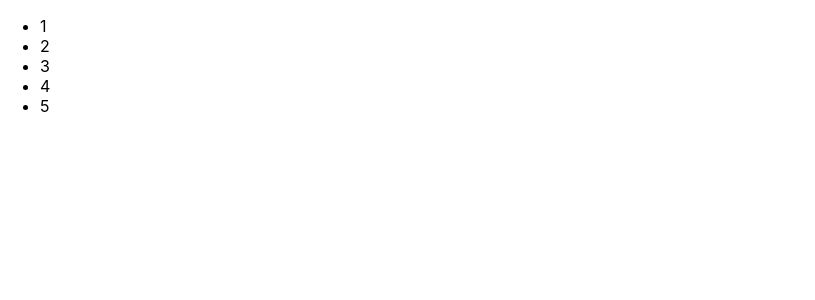
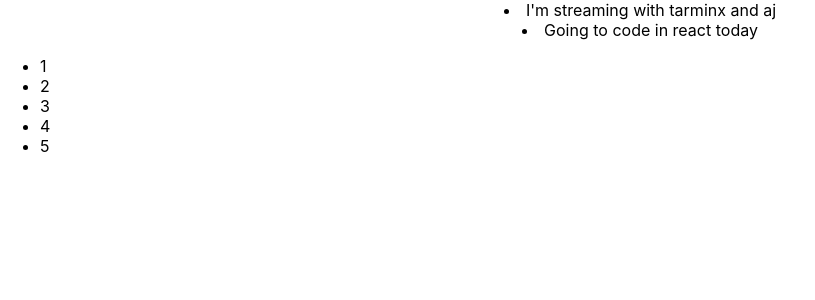
Before and after one commit to cruzgerman216/TheRoadToReactPractice, a React (Create React App) app in the folder trtr/: page / in a window 1280 px wide. Shown: the top 300 px of the page, without its empty margins (0-815 px from the left). Built offline with nearby package versions, Linux system fonts and the light colour scheme.

Commit message:
modified:   trtr/src/App.js 	modified:   trtr/src/index.js

```diff
--- a/trtr/src/App.js
+++ b/trtr/src/App.js
@@ -28,9 +28,10 @@ class App extends Component {
       }
     ];
 
+    console.log("testing inside");
     const todos = [
       {
-        title: "Today I'm going to talk to stevethecameraman",
+        title: "I'm streaming with tarminx and aj",
         ID: 0
       },
       {
@@ -40,10 +41,11 @@ class App extends Component {
     ];
     const todoItems = todos.map((todo, index) => (
       // Only do this if items have no stable IDs
-      <li key={todos.ID}>{todo.text}</li>
+      <li key={todos.ID}>{todo.title}</li>
     ));
+
     //jsx
-    return <div className="App">{todoItems.title}</div>;
+    return <div className="App">{todoItems}</div>;
   }
 }
 
--- a/trtr/src/index.js
+++ b/trtr/src/index.js
@@ -5,16 +5,17 @@ import App from "./App";
 
 ReactDOM.render(<App />, document.getElementById("root"));
 
+function ListItem(props) {
+  return <li>{props.value}</li>;
+}
+
 function NumberList(props) {
-  const numbers = props.numbers;
+  const numbers = props.list;
   const listItems = numbers.map(number => (
-    <li key={number.toString()}>{number}</li>
+    <ListItem key={number.toString()} value={number} />
   ));
   return <ul>{listItems}</ul>;
 }
 
 const numbers = [1, 2, 3, 4, 5];
-ReactDOM.render(
-  <NumberList numbers={numbers} />,
-  document.getElementById("test")
-);
+ReactDOM.render(<NumberList list={numbers} />, document.getElementById("test"));
```
